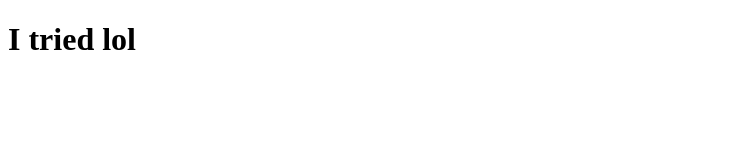
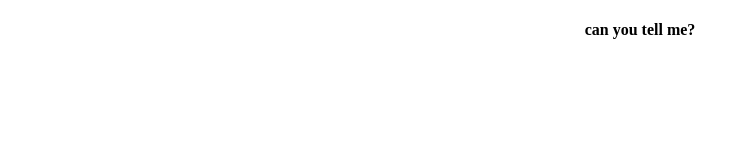
Before and after one commit to gabrielaliuw/gabrielaliuw.github.io, a plain HTML site: page index.html in a window 1280 px wide. Shown: the whole page, without its empty margins (0-749 px from the left). Drawn offline with Linux system fonts and the light colour scheme.

Commit message:
Try styling

```diff
--- a/index.html
+++ b/index.html
@@ -1,9 +1,9 @@
 <!DOCTYPE html>
 <html>
   <head>
-    <title>My Site!</title>
+    <title>what is this</title>
   </head>
   <body>
-    <h1>I tried lol</h1>
+    <h4 style="text-align: center">can you tell me?</h4>
   </body>
 </html>
```
